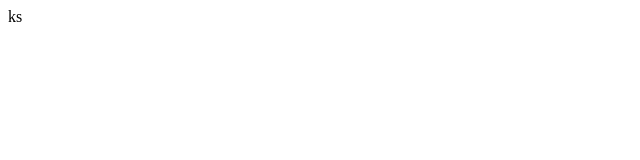
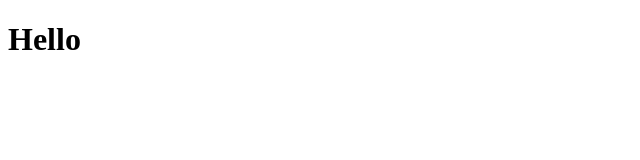
Before and after one commit to JoshuaImmanuelCollege/BasicWebsite, a plain HTML site: page index.html in a window 1280 px wide. Shown: the whole page, without its empty margins (0-640 px from the left). Drawn offline with Linux system fonts and the light colour scheme.

Commit message:
Fix body content in index.html to display a heading

```diff
--- a/index.html
+++ b/index.html
@@ -1,6 +1,6 @@
 <!DOCTYPE html>
 <head>
     <body>
-        ks
+        <h1>Hello</h1>
     </body>
 </head>
```
